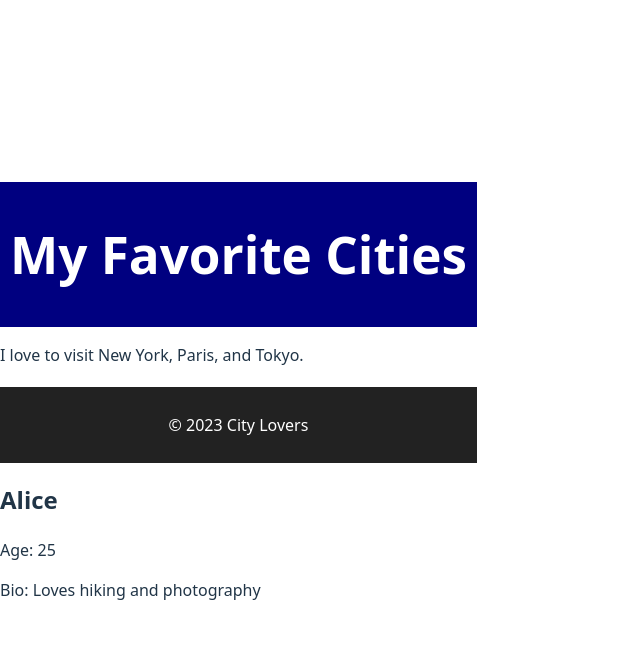
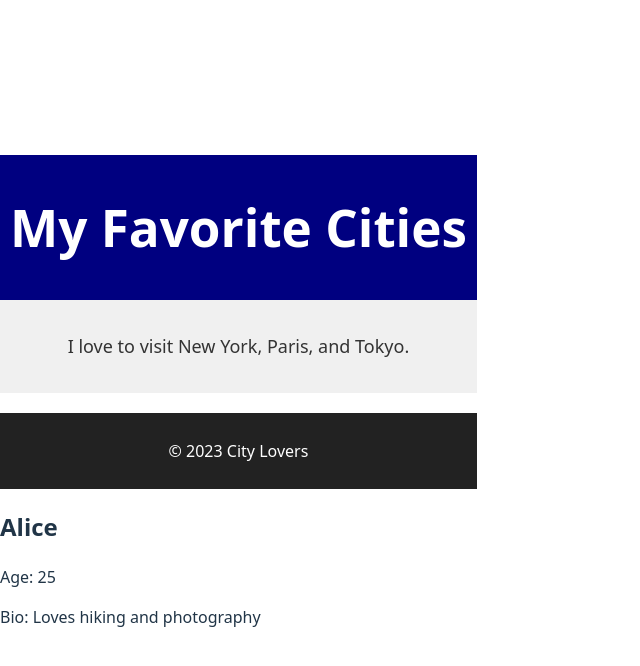
Before and after one commit to dev-meron/alx-fe-reactjs, a React (Vite) app in the folder alx-react-app/: page / in a window 1280 px wide. Shown: the top 666 px of the page, without its empty margins (0-640 px from the left). Built offline with nearby package versions, Linux system fonts and the light colour scheme.

Commit message:
Add styles to MainContent component

```diff
--- a/alx-react-app/src/components/MainContent.jsx
+++ b/alx-react-app/src/components/MainContent.jsx
@@ -1,7 +1,9 @@
 function MainContent() {
     return (
-        <main>
-            <p>I love to visit New York, Paris, and Tokyo.</p>
+        <main style={{ backgroundColor: '#f0f0f0', padding: '15px', textAlign: 'center' }}>
+            <p style={{ fontSize: '18px', color: '#333' }}>
+                I love to visit New York, Paris, and Tokyo.
+            </p>
         </main>
     );
 }
```
